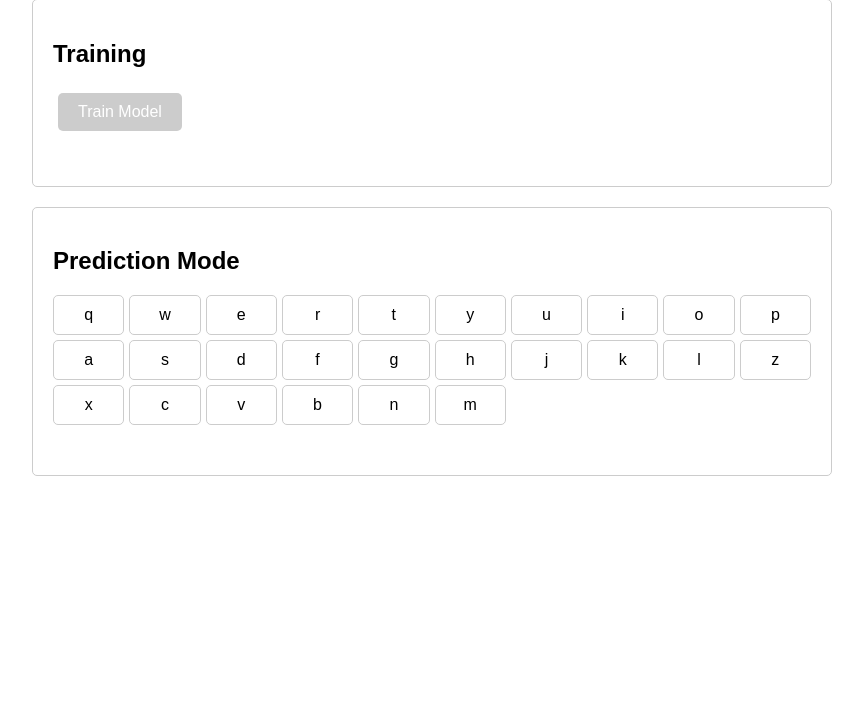
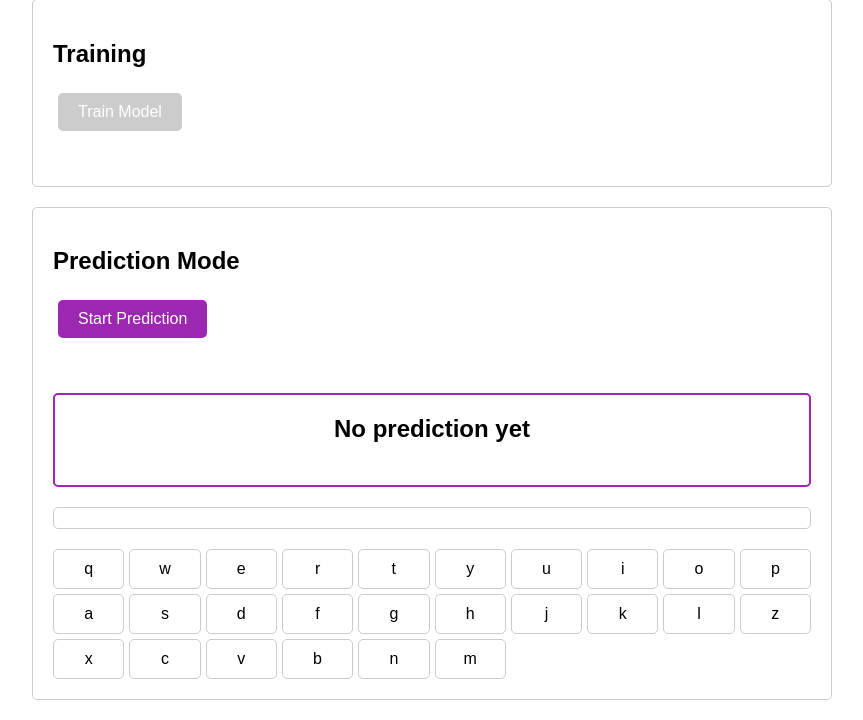
Before and after one commit to Oscar-T24/MAIS202-FinalProject, a Flask app: page / in a window 1280 px wide. Shown: the part 379-1099 px from the top of the page, without its empty margins (208-1071 px from the left). Before the commit the page ends 855 px from the top, so only its background shows below. Run offline with Flask 3, Linux system fonts and the light colour scheme; some libraries are stand-ins or nearby versions.

Commit message:
added prediction into web interface

```diff
--- a/code/app.py
+++ b/code/app.py
@@ -18,6 +18,9 @@ from data_processing import generate_spectrograms
 from model import key_to_idx_tensors, KeystrokeCNN, train
 import torch
 import torch.nn.functional as F
+import librosa
+from scipy.signal import find_peaks
+from queue import Queue
 
 app = Flask(__name__)
 socketio = SocketIO(app)
@@ -142,13 +145,61 @@ def predict():
     print("Model loaded successfully")
 
     # Then set the model to eval
-    # Zach, please have a read at the nn.ipynb cells where I implemented a live prediction code.
+    model.eval()  # Set model to evaluation mode
 
-    # Basically, you need to record the audio continuously, perform the fourrier transform and output keyboard prediction based on energy level triggering
+    # Create a global variable to store the detector instance
+    global detector
+    detector = None
 
+    # Import the LiveKeystrokeDetector from the new Python file
+    from live_keystroke_detector import LiveKeystrokeDetector
 
+    # Define a function to start the detector in a separate thread
+    def start_detector():
+        global detector
+        detector = LiveKeystrokeDetector(model)
+        detector.start_recording()
 
-    return "Model loaded successfully !"
+    # Start the detector in a separate thread
+    detector_thread = threading.Thread(target=start_detector)
+    detector_thread.daemon = True  # Make thread daemon so it exits when main thread exits
+    detector_thread.start()
+
+    return jsonify({
+        "status": "success",
+        "message": "Keystroke detection started. Listening for keystrokes..."
+    })
+
+@app.route("/stop_predict")
+def stop_predict():
+    global detector
+    if detector:
+        detector.stop_recording()
+        detector = None
+        return jsonify({
+            "status": "success",
+            "message": "Keystroke detection stopped."
+        })
+    else:
+        return jsonify({
+            "status": "error",
+            "message": "No active keystroke detection."
+        })
+
+@app.route("/get_prediction")
+def get_prediction():
+    global detector
+    if detector and not detector.prediction_queue.empty():
+        prediction = detector.prediction_queue.get_nowait()
+        return jsonify({
+            "status": "success",
+            "prediction": prediction
+        })
+    else:
+        return jsonify({
+            "status": "waiting",
+            "message": "No prediction available yet."
+        })
 
 if __name__ == '__main__':
     socketio.run(app, port=5001, debug=True)
--- a/code/templates/index.html
+++ b/code/templates/index.html
@@ -43,6 +43,13 @@
             background-color: #cccccc;
             cursor: not-allowed;
         }
+        .predict-button {
+            background-color: #9C27B0;
+            color: white;
+        }
+        .predict-button.active {
+            background-color: #f44336;
+        }
         .status {
             margin-top: 10px;
             padding: 10px;
@@ -75,6 +82,28 @@
         .key.active {
             background-color: #e0e0e0;
         }
+        #predictionDisplay {
+            font-size: 24px;
+            font-weight: bold;
+            text-align: center;
+            margin: 20px 0;
+            padding: 20px;
+            border: 2px solid #9C27B0;
+            border-radius: 5px;
+            min-height: 50px;
+        }
+        #predictionHistory {
+            max-height: 200px;
+            overflow-y: auto;
+            border: 1px solid #ccc;
+            padding: 10px;
+            margin-top: 10px;
+            border-radius: 5px;
+        }
+        .prediction-item {
+            padding: 5px;
+            border-bottom: 1px solid #eee;
+        }
     </style>
 </head>
 <body>
@@ -96,18 +125,26 @@
 
         <div class="section">
             <h2>Prediction Mode</h2>
+            <button id="predictButton" class="button predict-button">Start Prediction</button>
+            <div id="predictionStatus" class="status"></div>
+            <div id="predictionDisplay">No prediction yet</div>
+            <div id="predictionHistory"></div>
             <div id="keyboard"></div>
-            <div id="predictionStatus" class="status"></div>
         </div>
     </div>
 
     <script>
         let isRecording = false;
+        let isPredicting = false;
+        let predictionInterval = null;
         const recordButton = document.getElementById('recordButton');
         const recordingStatus = document.getElementById('recordingStatus');
         const trainButton = document.getElementById('trainButton');
         const trainingStatus = document.getElementById('trainingStatus');
+        const predictButton = document.getElementById('predictButton');
         const predictionStatus = document.getElementById('predictionStatus');
+        const predictionDisplay = document.getElementById('predictionDisplay');
+        const predictionHistory = document.getElementById('predictionHistory');
         const keyboard = document.getElementById('keyboard');
         const socket = io();
 
@@ -167,6 +204,80 @@
             }
         });
 
+        predictButton.addEventListener('click', async () => {
+            if (!isPredicting) {
+                try {
+                    const response = await fetch('/predict');
+                    const data = await response.json();
+                    if (data.status === 'success') {
+                        isPredicting = true;
+                        predictButton.textContent = 'Stop Prediction';
+                        predictButton.classList.add('active');
+                        predictionStatus.textContent = 'Listening for keystrokes...';
+                        predictionStatus.className = 'status info';
+
+                        // Start polling for predictions
+                        predictionInterval = setInterval(pollForPredictions, 500);
+                    } else {
+                        predictionStatus.textContent = data.message;
+                        predictionStatus.className = 'status error';
+                    }
+                } catch (error) {
+                    predictionStatus.textContent = 'Error starting prediction';
+                    predictionStatus.className = 'status error';
+                }
+            } else {
+                try {
+                    const response = await fetch('/stop_predict');
+                    const data = await response.json();
+                    if (data.status === 'success') {
+                        isPredicting = false;
+                        predictButton.textContent = 'Start Prediction';
+                        predictButton.classList.remove('active');
+                        predictionStatus.textContent = 'Prediction stopped';
+                        predictionStatus.className = 'status info';
+
+                        // Stop polling for predictions
+                        clearInterval(predictionInterval);
+                    }
+                } catch (error) {
+                    predictionStatus.textContent = 'Error stopping prediction';
+                    predictionStatus.className = 'status error';
+                }
+            }
+        });
+
+        // Function to poll for predictions
+        async function pollForPredictions() {
+            try {
+                const response = await fetch('/get_prediction');
+                const data = await response.json();
+
+                if (data.status === 'success') {
+                    // Update the prediction display
+                    predictionDisplay.textContent = `Predicted Key: ${data.prediction}`;
+
+                    // Add to prediction history
+                    const predictionItem = document.createElement('div');
+                    predictionItem.className = 'prediction-item';
+                    predictionItem.textContent = `Key: ${data.prediction} (${new Date().toLocaleTimeString()})`;
+                    predictionHistory.insertBefore(predictionItem, predictionHistory.firstChild);
+
+                    // Highlight the key on the keyboard
+                    const keys = keyboard.getElementsByClassName('key');
+                    Array.from(keys).forEach(key => {
+                        if (key.textContent === data.prediction) {
+                            key.classList.add('active');
+                        } else {
+                            key.classList.remove('active');
+                        }
+                    });
+                }
+            } catch (error) {
+                console.error('Error getting predictions:', error);
+            }
+        }
+
         // Listen for ESC key to stop recording
         document.addEventListener('keydown', async (event) => {
             if (event.key === 'Escape' && isRecording) {
@@ -187,37 +298,6 @@
                 }
             }
         });
-
-        // Update keyboard display with predictions
-        function updateKeyboardDisplay(predictions) {
-            const keys = keyboard.getElementsByClassName('key');
-            Array.from(keys).forEach(key => key.classList.remove('active'));
-
-            if (predictions && predictions.length > 0) {
-                predictions.forEach(pred => {
-                    const keyElement = Array.from(keys).find(k => k.textContent === pred.key);
-                    if (keyElement) {
-                        keyElement.classList.add('active');
-                        keyElement.style.backgroundColor = `rgba(76, 175, 80, ${pred.probability})`;
-                    }
-                });
-            }
-        }
-
-        // Poll for predictions during recording
-        setInterval(async () => {
-            if (isRecording) {
-                try {
-                    const response = await fetch('/predict');
-                    const data = await response.json();
-                    if (data.status === 'success') {
-                        updateKeyboardDisplay(data.predictions);
-                    }
-                } catch (error) {
-                    console.error('Error getting predictions:', error);
-                }
-            }
-        }, 100);
     </script>
 </body>
 </html>
```
Also changed, not shown: code/live_keystroke_detector.py (added, +109 -0 lines).
